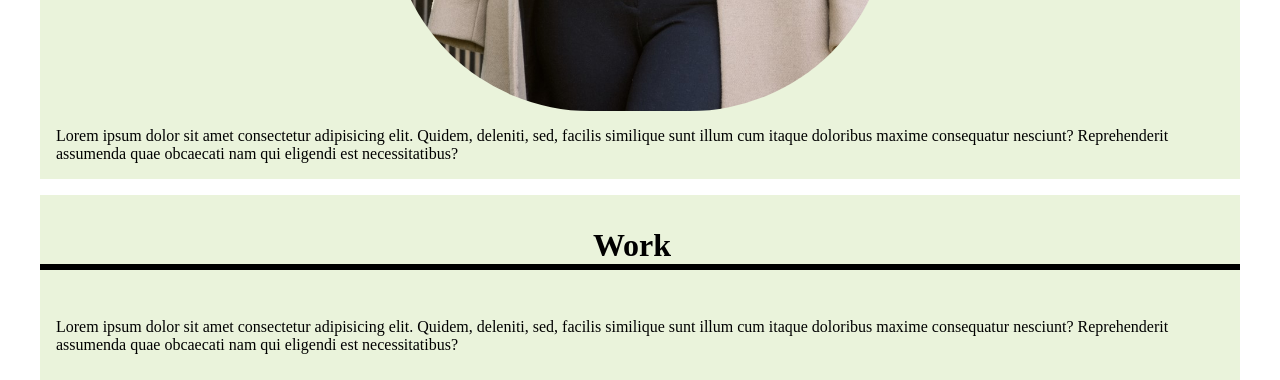
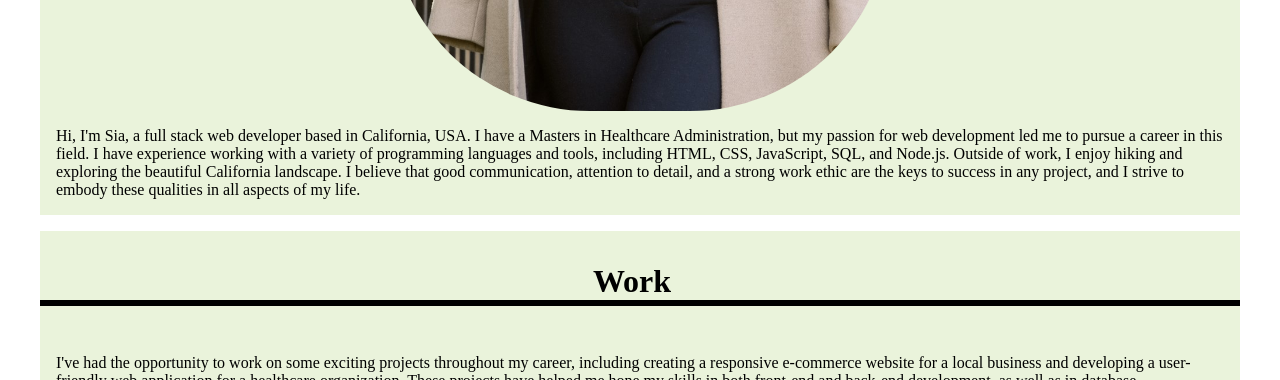
Before and after one commit to siahmoymajid/Professional-Portfolio, a plain HTML site: page index.html in a window 1280 px wide. Shown: the part 1030-1410 px from the top of the page. Drawn offline with Linux system fonts and the light colour scheme.

Commit message:
added paragraphs

```diff
--- a/index.html
+++ b/index.html
@@ -30,15 +30,32 @@
         <section id="about">
             <h3>About Me</h3>
             <img src="Assets/images/self.jpg" alt="My picture">
-            <div> Lorem ipsum dolor sit amet consectetur adipisicing elit. Quidem, deleniti, sed, facilis similique sunt
-                illum cum itaque doloribus maxime consequatur nesciunt? Reprehenderit assumenda quae obcaecati nam qui
-                eligendi est necessitatibus?</div>
+            <div> Hi, I'm Sia, a full stack web developer based in California, USA. I have a Masters in Healthcare
+                Administration, but my
+                passion for web development led me to pursue a career in this field. I have experience working with a
+                variety of
+                programming languages and tools, including HTML, CSS, JavaScript, SQL, and Node.js.
+                Outside of work, I enjoy hiking and exploring the beautiful California landscape. I believe that good
+                communication,
+                attention to detail, and a strong work ethic are the keys to success in any project, and I strive to
+                embody these
+                qualities in all aspects of my life.</div>
         </section>
         <section id="Work">
             <h3>Work</h3>
-            <div> Lorem ipsum dolor sit amet consectetur adipisicing elit. Quidem, deleniti, sed, facilis similique sunt
-                illum cum itaque doloribus maxime consequatur nesciunt? Reprehenderit assumenda quae obcaecati nam qui
-                eligendi est necessitatibus?</div>
+            <div> I've had the opportunity to work on some exciting projects throughout my career, including creating a
+                responsive
+                e-commerce website for a local business and developing a user-friendly web application for a healthcare
+                organization.
+                These projects have helped me hone my skills in both front-end and back-end development, as well as in
+                database
+                management.
+
+                In addition to my Masters degree, I hold a certificate in full stack web development from UC Irvine,
+                which has helped me
+                stay up-to-date with the latest trends and best practices in the field. I'm always eager to learn new
+                technologies and
+                techniques to improve my work and provide the best possible experience for users.</div>
             <div class="work"><a href=" https://thandyn.github.io/Hotels-on-Demand/" target="_blank"> <img
                         src="Assets/images/hotel.jpg" class="project" alt="Hotels-on-Demand"> </a></div>
             <div class="work"><a href=" https://thandyn.github.io/Hotels-on-Demand/" target="_blank"> <img
```
Lines whose indentation alone changed are shown as unchanged.
